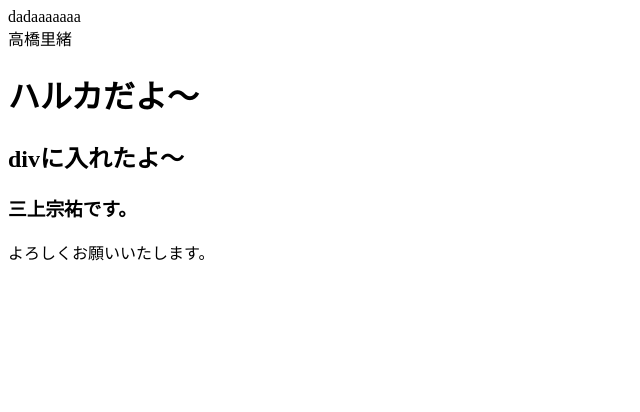
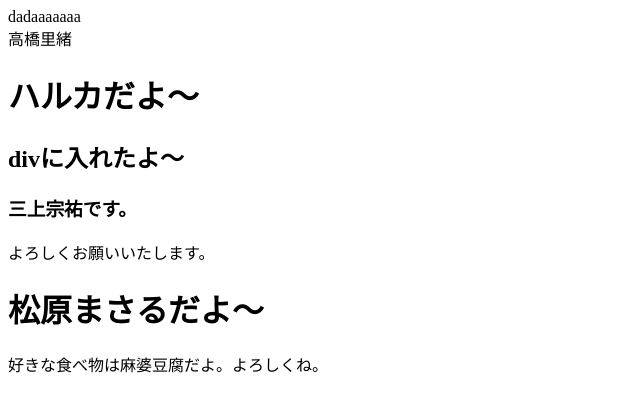
Before and after one commit to MatsubaraMasaru/team_workf, a plain HTML site: page index.html in a window 1280 px wide. Shown: the whole page, without its empty margins (0-640 px from the left). Drawn offline with Linux system fonts and the light colour scheme.

Commit message:
名前と好きな食べ物を追加しました。

```diff
--- a/index.html
+++ b/index.html
@@ -19,4 +19,9 @@
         <p>よろしくお願いいたします。</p>
     </div>
 
+    <div>
+        <h1>松原まさるだよ～</h1>
+        <p>好きな食べ物は麻婆豆腐だよ。よろしくね。</p>
+    </div>
+
 </body>
```
